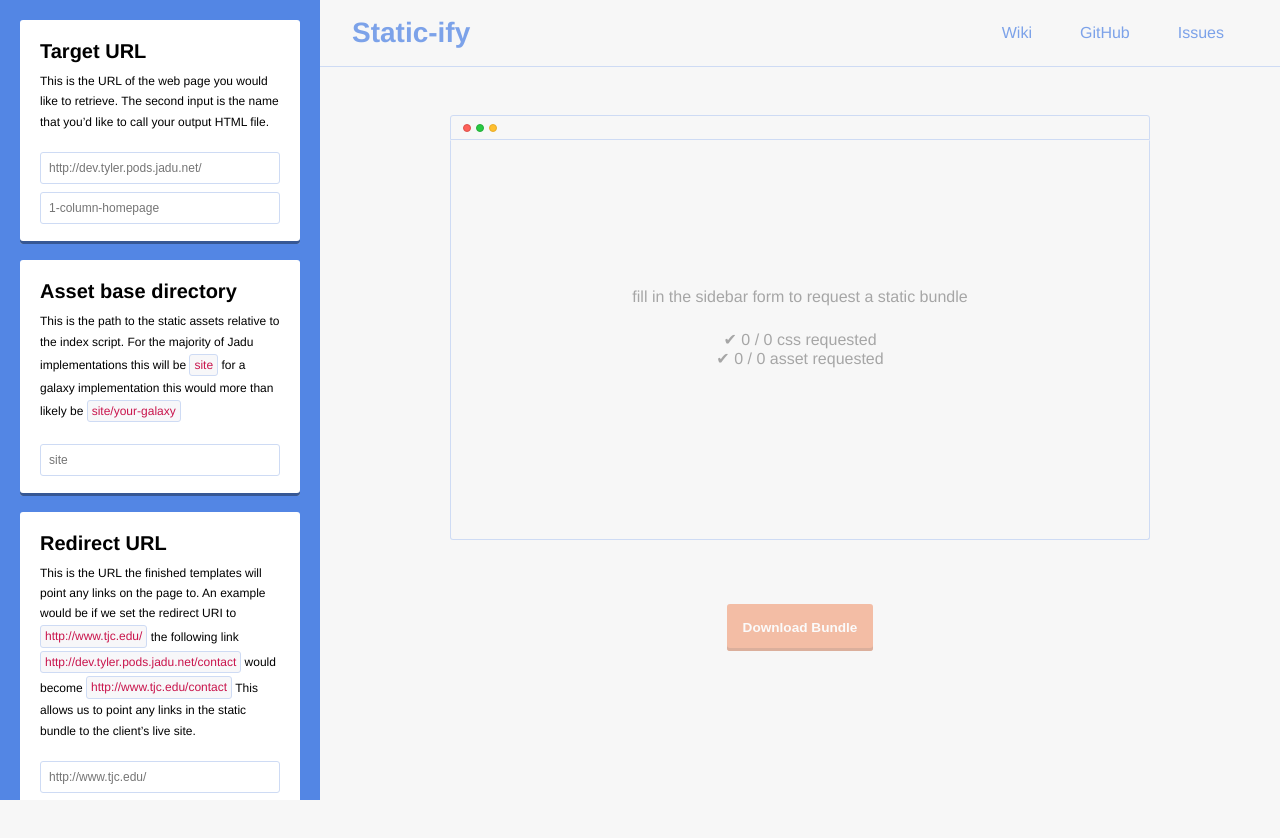
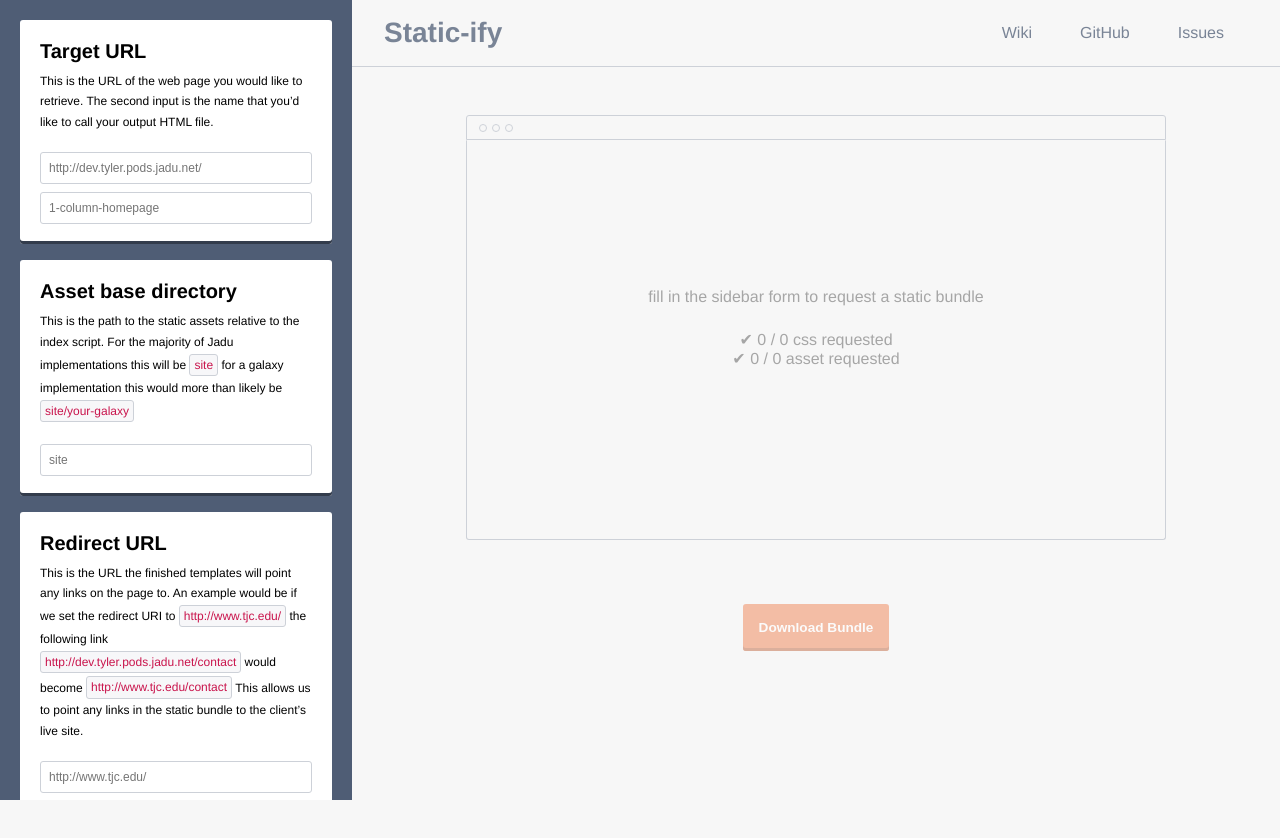
Before and after one commit to spacecraft-digital/static-ify, a React app in the folder site/: page / in a window 1280 px wide. Shown: the top 838 px of the page. Built offline with nearby package versions, Linux system fonts and the light colour scheme; no server answers.

Commit message:
some minor iterations to components & styling

```diff
--- a/site/src/App.js
+++ b/site/src/App.js
@@ -81,14 +81,6 @@ export default class App extends Component {
                 bundle: {
                     zip: file.zip,
                     dir: file.dir
-                },
-                css: {
-                    length: null,
-                    count: 0
-                },
-                asset: {
-                    length: null,
-                    count: 0
                 }
             });
         });
@@ -109,7 +101,7 @@ export default class App extends Component {
         return (
             <div className="app">
                 <div className="sidebar">
-                    <StaticForm />
+                    <StaticForm statusCode={ statusCode } />
                     <p className="identity">Static-ify 2016 | <a className="identity__link" href="http://twitter.com/mikedevelops">MikeDevelops</a></p>
                 </div>
                 <div className="content">
--- a/site/src/components/GenerateButton.js
+++ b/site/src/components/GenerateButton.js
@@ -2,8 +2,22 @@ import React, { Component } from 'react';
 
 export default class GenerateButton extends Component  {
     render () {
+        const { statusCode } = this.props;
+        let activeClass;
+
+        console.log(statusCode);
+
+        switch (statusCode) {
+            case 200:
+                activeClass = ' button--disabled';
+                break;
+            default:
+                activeClass = '';
+                break;
+        }
+
         return (
-            <button className="button form__submit" type="submit" value="Generate bundle">
+            <button className={`button form__submit${activeClass}`} type="submit" value="Generate bundle">
                 <p className="button__text">Generate Bundle</p>
             </button>
         );
--- a/site/src/components/StaticDash.js
+++ b/site/src/components/StaticDash.js
@@ -31,8 +31,6 @@ export default class StaticDash extends Component {
         const { status, statusCode, css, asset, bundle } = this.props;
         const { iframeWidth } = this.state;
         let requestStatus;
-
-        console.log('bundle location: ', bundle.dir);
 
         switch (statusCode) {
             case 100:
--- a/site/src/components/StaticForm.js
+++ b/site/src/components/StaticForm.js
@@ -27,7 +27,7 @@ export default class StaticForm extends Component {
     }
 
     render () {
-        const { serverUri } = this.props;
+        const { serverUri, statusCode } = this.props;
 
         return (
             <form className="form" method="post" action={serverUri} onSubmit={this.handleSubmit}>
@@ -65,7 +65,7 @@ export default class StaticForm extends Component {
                         </div>
                     </div>
                 </div>
-                <GenerateButton />
+                <GenerateButton statusCode={ statusCode } />
             </form>
         );
     }
--- a/site/src/sass/base/colours.scss
+++ b/site/src/sass/base/colours.scss
@@ -15,9 +15,9 @@ $color-grey-light: #F7F7F9;
 * Brand
 **/
 
-$color-primary: #5386E4;
+$color-primary: #4F5D75;
 $color-primary-dark: mix($color-black, $color-primary, 35%);
-$color-primary-light: #B4DCED;
+$color-primary-light: mix($color-white, $color-primary, 35%);
 
 $color-secondary: #EF8354;
 $color-secondary-dark: mix($color-black, $color-secondary, 20%);
--- a/site/src/sass/base/type.scss
+++ b/site/src/sass/base/type.scss
@@ -6,7 +6,9 @@
     color: mix($color-black, $color-primary, 25%);
     font-size: .75rem;
     font-weight: bold;
+    margin-bottom: .5rem;
     margin-top: 2.5rem;
+    text-shadow: -1px -1px 0 mix($color-primary, $color-primary-light, 75%);
 }
 
 .identity__link {
--- a/site/src/sass/components/content.scss
+++ b/site/src/sass/components/content.scss
@@ -3,5 +3,5 @@
 **/
 
 .content {
-    margin-left: 20rem;
+    margin-left: 22rem;
 }
--- a/site/src/sass/components/sidebar.scss
+++ b/site/src/sass/components/sidebar.scss
@@ -13,7 +13,7 @@
     padding: 1.25rem;
     position: fixed;
     top: 0;
-    width: 20rem;
+    width: 22rem;
 
     .identity {
         margin-top: 2rem;
--- a/site/src/sass/objects/form.scss
+++ b/site/src/sass/objects/form.scss
@@ -26,10 +26,6 @@
     }
 }
 
-.form__input {
-    margin-right: 1rem;
-}
-
 .form__help {
     border-radius: $border-radius;
     display: block;
@@ -46,7 +42,6 @@
     border-radius: $border-radius;
     display: block;
     font-size: .75rem;
-    min-width: 15rem;
     padding: .5rem;
     width: 100%;
 
--- a/site/src/sass/objects/iframe.scss
+++ b/site/src/sass/objects/iframe.scss
@@ -41,23 +41,13 @@
 }
 
 .iframe__ui {
-    background-color: $color-red;
-    border: 1px solid mix(#000, $color-red, 15%);
+    background-color: transparent;
+    border: 1px solid $color-border;
     border-radius: 50%;
     display: inline-block;
     margin: auto 5px auto 0;
     height: 8px;
     width: 8px;
-
-    &:nth-of-type(2) {
-        background-color: $color-green;
-        border-color: mix(#000, $color-green, 15%);
-    }
-
-    &:nth-of-type(3) {
-        background-color: $color-yellow;
-        border-color: mix(#000, $color-yellow, 10%);
-    }
 }
 
 .iframe--loading .loading {
```
Also changed, not shown: site/public/dist/app.css, site/public/dist/bundle.js, 1 other file (tests, documents, lock files or other folders).
